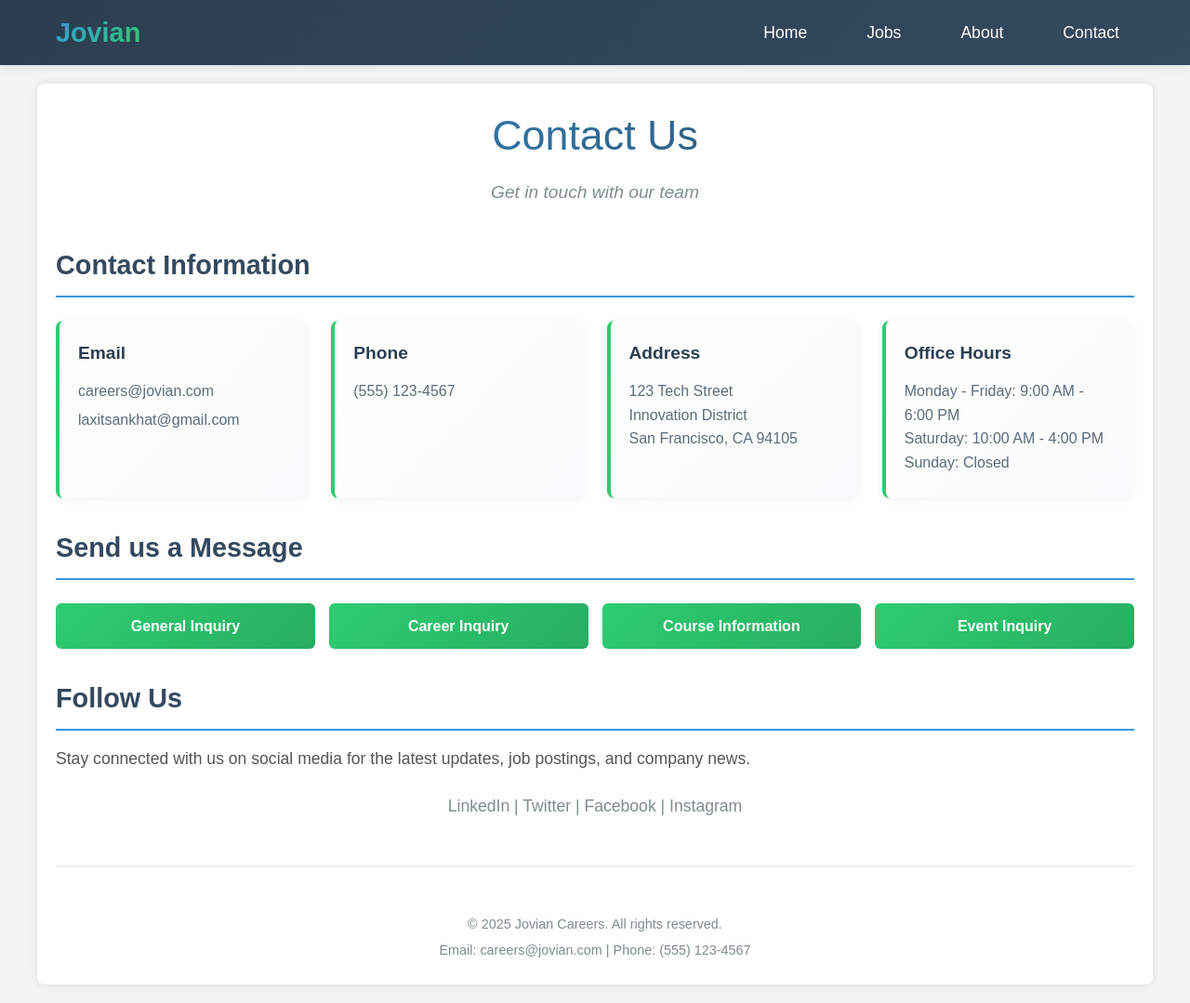
After one commit to laxit-sankhat/job, a Flask app: page /contact in a window 1280 px wide. The commit adds this page. Shown: the whole page at 93% size. Run offline with Flask 3, Linux system fonts and the light colour scheme.

Commit message:
Assistant checkpoint: Created jobs, about, contact pages with courses/events
Assistant generated file changes:
- templates/jobs.html: Create jobs page
- templates/about.html: Create about page
- templates/contact.html: Create contact page
- app.py: Add routes for new pages
- static/style.css: Add styles for courses, events, and contact sections

---

User prompt:

make other pages also which are in nav bar aand add cources and events and connect contact to footer's contact

Replit-Commit-Author: Assistant
Replit-Commit-Session-Id: f6d61bba-60d8-47ab-9cee-f4916c5cb77f

```diff
--- a/app.py
+++ b/app.py
@@ -34,6 +34,18 @@ JOBS = [
 def hello_world():
     return render_template("home.html", jobs=JOBS,company_name="Jovian")
 
+@app.route("/jobs")
+def jobs():
+    return render_template("jobs.html", jobs=JOBS, company_name="Jovian")
+
+@app.route("/about")
+def about():
+    return render_template("about.html", company_name="Jovian")
+
+@app.route("/contact")
+def contact():
+    return render_template("contact.html", company_name="Jovian")
+
 @app.route("/api/jobs")
 def list_jobs():
     return jsonify(JOBS)
--- a/static/style.css
+++ b/static/style.css
@@ -328,11 +328,122 @@ footer {
     margin: 5px 0;
 }
 
+/* Courses and Events styling */
+.courses-section, .events-section {
+    display: grid;
+    gap: 20px;
+    margin: 25px 0;
+}
+
+.course-item, .event-item {
+    background: linear-gradient(135deg, #f8f9fa, #e9ecef);
+    padding: 20px;
+    border-radius: 8px;
+    border-left: 4px solid #3498db;
+    transition: all 0.3s ease;
+}
+
+.course-item:hover, .event-item:hover {
+    transform: translateY(-2px);
+    box-shadow: 0 4px 15px rgba(52, 152, 219, 0.15);
+}
+
+.course-item h3, .event-item h3 {
+    color: #2c3e50;
+    margin-bottom: 10px;
+    font-size: 1.2em;
+}
+
+.course-item p, .event-item p {
+    color: #5a6c7d;
+    line-height: 1.6;
+    margin: 5px 0;
+}
+
+/* Contact page styling */
+.contact-section {
+    margin: 30px 0;
+}
+
+.contact-info {
+    display: grid;
+    grid-template-columns: repeat(auto-fit, minmax(250px, 1fr));
+    gap: 25px;
+    margin: 25px 0;
+}
+
+.contact-item {
+    background: linear-gradient(135deg, #ffffff, #f8f9fa);
+    padding: 20px;
+    border-radius: 8px;
+    border-left: 4px solid #2ecc71;
+    box-shadow: 0 2px 8px rgba(0,0,0,0.05);
+}
+
+.contact-item h3 {
+    color: #2c3e50;
+    margin-bottom: 12px;
+    font-size: 1.2em;
+}
+
+.contact-item p {
+    color: #5a6c7d;
+    line-height: 1.6;
+    margin: 5px 0;
+}
+
+.contact-options {
+    display: grid;
+    grid-template-columns: repeat(auto-fit, minmax(200px, 1fr));
+    gap: 15px;
+    margin: 25px 0;
+}
+
+.contact-button {
+    background: linear-gradient(135deg, #2ecc71, #27ae60);
+    color: white;
+    padding: 12px 20px;
+    border-radius: 6px;
+    text-decoration: none;
+    text-align: center;
+    font-weight: 600;
+    transition: all 0.3s ease;
+    display: inline-block;
+}
+
+.contact-button:hover {
+    background: linear-gradient(135deg, #27ae60, #2ecc71);
+    transform: translateY(-2px);
+    box-shadow: 0 4px 12px rgba(46, 204, 113, 0.3);
+}
+
+.social-links {
+    text-align: center;
+    margin: 20px 0;
+}
+
+.social-links p {
+    color: #7f8c8d;
+    font-size: 1.1em;
+}
+
 /* Responsive design */
 @media (max-width: 768px) {
     #container {
         margin: 10px;
         padding: 15px;
+    }
+
+    .contact-info {
+        grid-template-columns: 1fr;
+    }
+
+    .contact-options {
+        grid-template-columns: 1fr;
+    }
+
+    .courses-section, .events-section {
+        gap: 15px;
     }
 
     h1 {
--- /dev/null
+++ b/templates/contact.html
@@ -0,0 +1,69 @@
+
+<!DOCTYPE html>
+<html lang="en">
+<head>
+  <meta charset="UTF-8">
+  <meta http-equiv="X-UA-Compatible" content="IE=edge">
+  <meta name="viewport" content="width=device-width, initial-scale=1.0">
+  <title>Contact - Jovian Careers</title>
+  <link rel="stylesheet" href="{{ url_for('static', filename='style.css') }}">
+</head>
+<body>
+  {% include 'nav.html' %}
+  <div id="container">
+    <header>
+      <h1>Contact Us</h1>
+      <p class="subtitle">Get in touch with our team</p>
+    </header>
+
+    <main>
+      <section class="contact-section">
+        <h2>Contact Information</h2>
+        <div class="contact-info">
+          <div class="contact-item">
+            <h3>Email</h3>
+            <p>careers@jovian.com</p>
+            <p>laxitsankhat@gmail.com</p>
+          </div>
+          <div class="contact-item">
+            <h3>Phone</h3>
+            <p>(555) 123-4567</p>
+          </div>
+          <div class="contact-item">
+            <h3>Address</h3>
+            <p>123 Tech Street<br>Innovation District<br>San Francisco, CA 94105</p>
+          </div>
+          <div class="contact-item">
+            <h3>Office Hours</h3>
+            <p>Monday - Friday: 9:00 AM - 6:00 PM<br>Saturday: 10:00 AM - 4:00 PM<br>Sunday: Closed</p>
+          </div>
+        </div>
+
+        <h2>Send us a Message</h2>
+        <div class="contact-options">
+          <a href="https://mail.google.com/mail/?view=cm&to=laxitsankhat@gmail.com&su=General%20Inquiry&body=My%20name:%20<your%20name%20here>%0D%0A%0D%0AMy%20message:%20<enter%20your%20message%20here>" target="_blank" class="contact-button">General Inquiry</a>
+
+          <a href="https://mail.google.com/mail/?view=cm&to=laxitsankhat@gmail.com&su=Career%20Inquiry&body=My%20name:%20<your%20name%20here>%0D%0A%0D%0AMy%20Resume%20link:%20<resume%20link>%0D%0A%0D%0AMy%20LinkedIn:%20<linkedin%20link>%0D%0A%0D%0AMy%20inquiry:%20<enter%20your%20inquiry%20here>" target="_blank" class="contact-button">Career Inquiry</a>
+
+          <a href="https://mail.google.com/mail/?view=cm&to=laxitsankhat@gmail.com&su=Course%20Information&body=My%20name:%20<your%20name%20here>%0D%0A%0D%0ACourse%20interested%20in:%20<course%20name>%0D%0A%0D%0AMy%20questions:%20<enter%20questions%20here>" target="_blank" class="contact-button">Course Information</a>
+
+          <a href="https://mail.google.com/mail/?view=cm&to=laxitsankhat@gmail.com&su=Event%20Inquiry&body=My%20name:%20<your%20name%20here>%0D%0A%0D%0AEvent%20interested%20in:%20<event%20name>%0D%0A%0D%0AMy%20questions:%20<enter%20questions%20here>" target="_blank" class="contact-button">Event Inquiry</a>
+        </div>
+
+        <h2>Follow Us</h2>
+        <p class="body_text">Stay connected with us on social media for the latest updates, job postings, and company news.</p>
+        <div class="social-links">
+          <p>LinkedIn | Twitter | Facebook | Instagram</p>
+        </div>
+      </section>
+    </main>
+
+    <footer>
+      <div class="footer-info">
+        <p>&copy; 2025 Jovian Careers. All rights reserved.</p>
+        <p>Email: careers@jovian.com | Phone: (555) 123-4567</p>
+      </div>
+    </footer>
+  </div>
+</body>
+</html>
```
Also changed, not shown: templates/about.html (added, +81 -0 lines), templates/jobs.html (added, +44 -0 lines).
